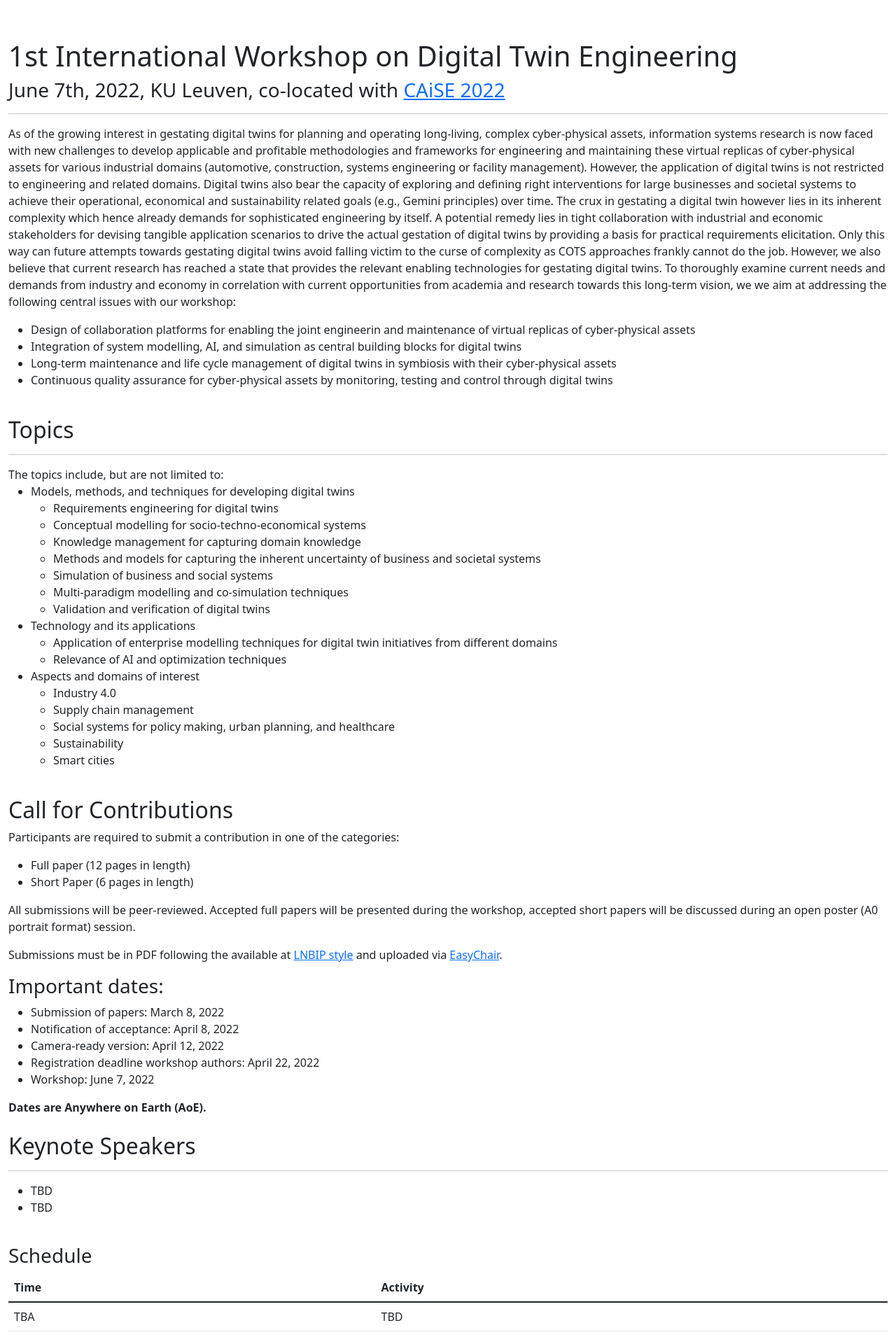
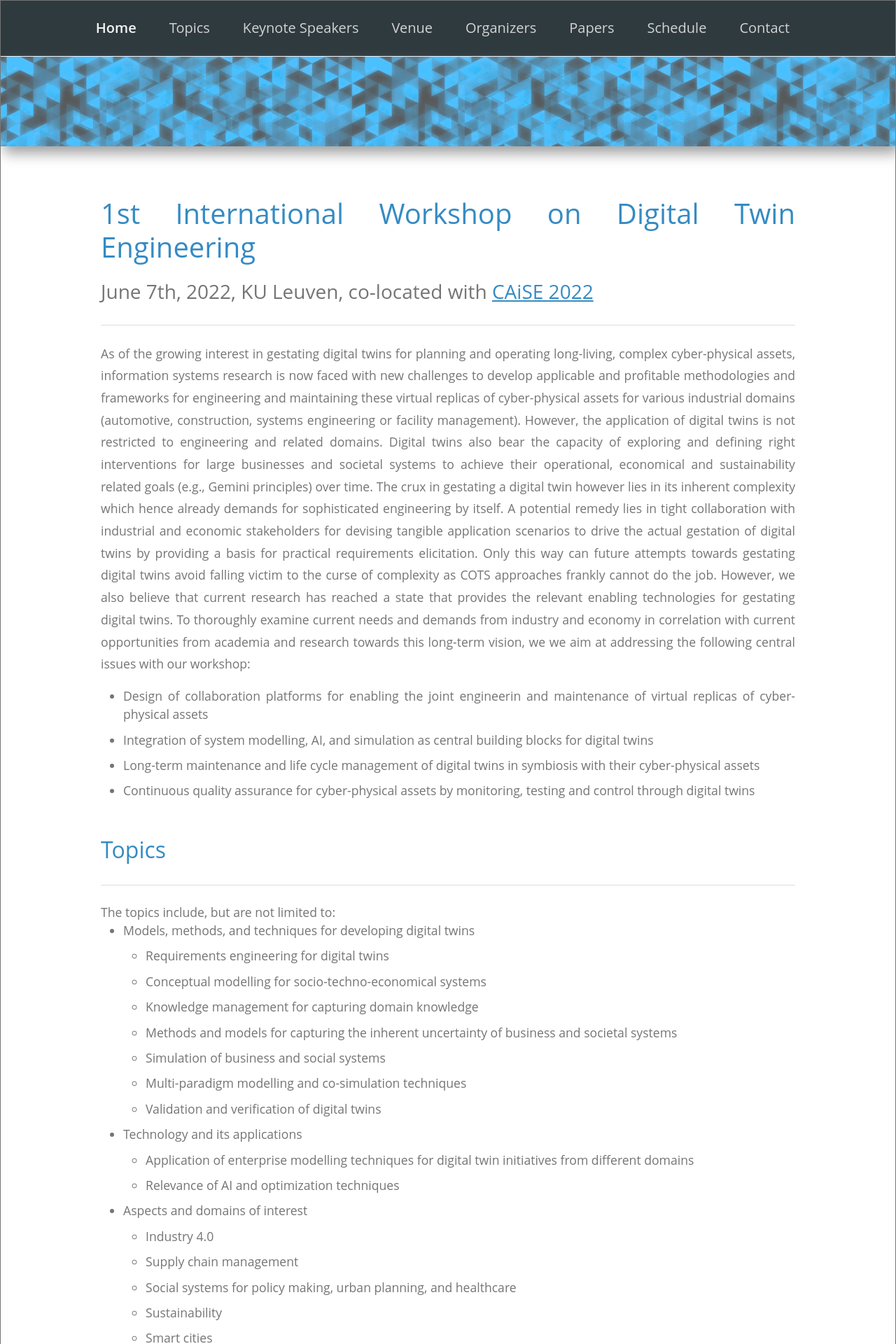
Before and after one commit to thedude81/dtworkshop, a Jekyll site: the page built from index.html, in a window 1280 px wide. Shown: the top 1920 px of the page at 70% size. Built offline with Jekyll 4.4.1, drawn with Linux system fonts in a browser that asks for light colours.

Commit message:
Update default.html

```diff
--- a/_layouts/default.html
+++ b/_layouts/default.html
@@ -11,7 +11,7 @@
     <!-- Bootstrap 4-->
     <link href="https://cdn.jsdelivr.net/npm/bootstrap@5.1.3/dist/css/bootstrap.min.css" rel="stylesheet" integrity="sha384-1BmE4kWBq78iYhFldvKuhfTAU6auU8tT94WrHftjDbrCEXSU1oBoqyl2QvZ6jIW3" crossorigin="anonymous">
     <!-- Custom css-->
-     <link rel="stylesheet" href="/dtworkshop/assets/css/styles.scss">
+     <link rel="stylesheet" href="/dtworkshop/assets/css/styles.css">
   </head>
 
   <body>
```
